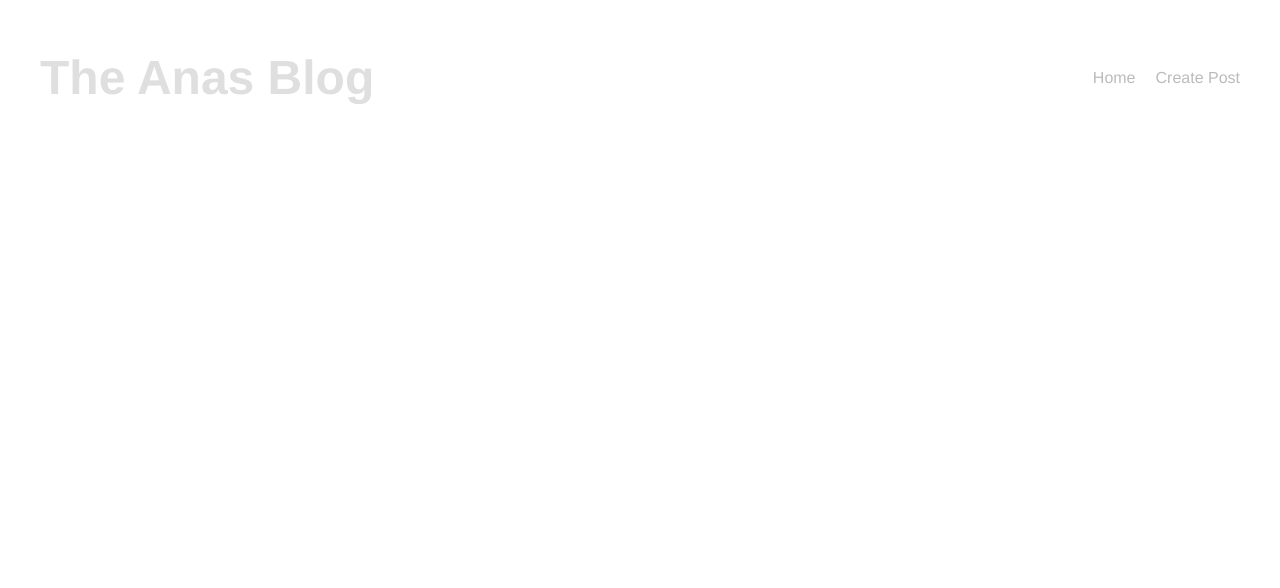
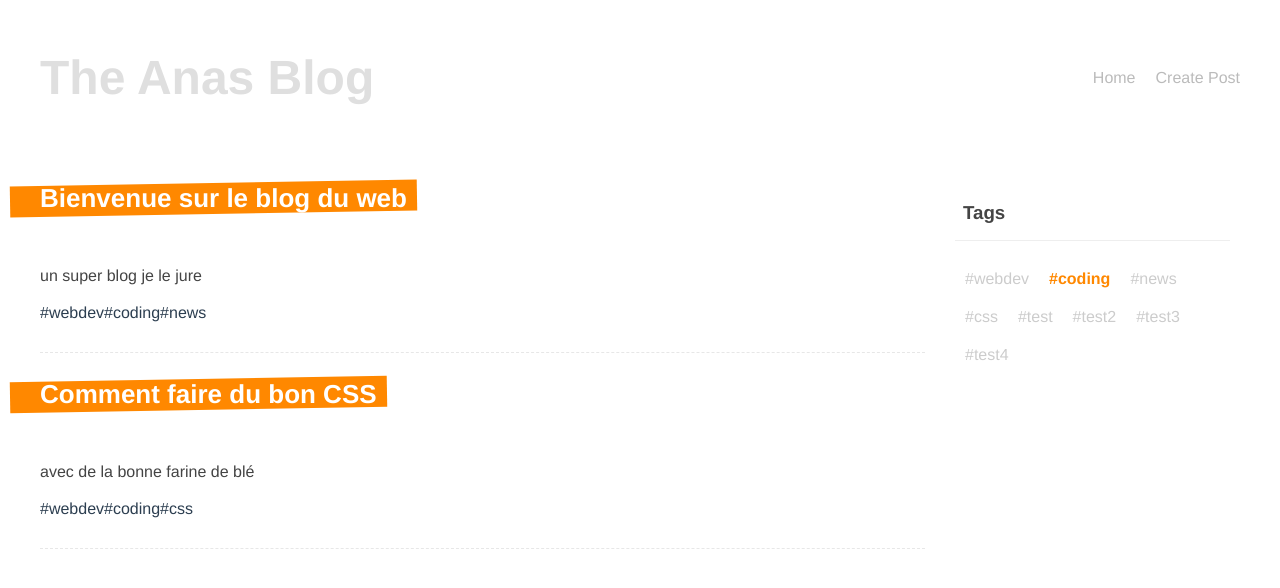
Before and after one commit to anasZabili/vue_udemy_tnn_71_blog, a Vue app: page /tags/coding in a window 1280 px wide. Shown: the top 588 px of the page. Built offline with nearby package versions, Linux system fonts and the light colour scheme; data requests are answered from the project's data file.

Commit message:
lesson 91

```diff
--- /dev/null
+++ b/src/components/TagCloud.vue
@@ -0,0 +1,51 @@
+<template>
+  <div class="tag-cloud">
+    <h3>Tags</h3>
+    <div v-for="tag in tags" :key="tag">
+      <router-link :to="{ name: 'Tag', params: { tag: tag } }">
+        #{{ tag }}
+      </router-link>
+    </div>
+  </div>
+</template>
+
+<script>
+import useTags from "../composable/useTags";
+
+export default {
+  props: ["posts"],
+  setup(props) {
+    const { tags } = useTags(props.posts);
+    console.log(
+      "🚀 ~ file: TagCloud.vue ~ line 18 ~ setup ~ props.posts",
+      props.posts
+    );
+    console.log("🚀 ~ file: TagCloud.vue ~ line 18 ~ setup ~ tags", tags);
+
+    return { tags };
+  },
+};
+</script>
+
+<style>
+.tag-cloud {
+  padding: 10px;
+}
+.tag-cloud h3 {
+  border-bottom: 1px solid #eee;
+  padding: 16px 8px;
+  color: #444;
+}
+.tag-cloud div {
+  display: inline-block;
+  padding: 10px;
+}
+.tag-cloud a {
+  color: #ccc;
+  text-decoration: none;
+}
+.tag-cloud a.router-link-active {
+  color: #ff8800;
+  font-weight: bold;
+}
+</style>
--- /dev/null
+++ b/src/composable/useTags.js
@@ -0,0 +1,16 @@
+import { ref } from "vue";
+
+const useTags = (posts) => {
+  const tags = ref([]);
+  const tagSet = new Set();
+
+  posts.forEach((item) => {
+    item.tags.forEach((tag) => {
+      tagSet.add(tag);
+    });
+  });
+  tags.value = [...tagSet];
+  return { tags };
+};
+
+export default useTags;
--- a/src/router/index.js
+++ b/src/router/index.js
@@ -2,6 +2,7 @@ import { createRouter, createWebHistory } from "vue-router";
 import Home from "../views/Home.vue";
 import Details from "../views/Details.vue";
 import Create from "../views/Create.vue";
+import Tag from "../views/Tag.vue";
 
 const routes = [
   {
@@ -20,6 +21,12 @@ const routes = [
     name: "Create",
     component: Create,
   },
+  {
+    path: "/tags/:tag",
+    name: "Tag",
+    component: Tag,
+    props: true,
+  },
 ];
 
 const router = createRouter({
--- a/src/views/Home.vue
+++ b/src/views/Home.vue
@@ -2,8 +2,9 @@
   <div class="home">
     <h1>Home</h1>
     <div v-if="error">{{ error }}</div>
-    <div v-if="posts.length && !error">
+    <div v-if="posts.length && !error" class="layout">
       <PostList :posts="posts" />
+      <TagCloud :posts="posts" />
     </div>
     <div v-else><Spinner /></div>
   </div>
@@ -12,16 +13,18 @@
 <script>
 import { ref, reactive, computed, watch, watchEffect } from "vue";
 import PostList from "../components/PostList";
-import getPost from "../composable/getPosts";
+import getPosts from "../composable/getPosts";
 import Spinner from "../components/Spinner";
+import TagCloud from "../components/TagCloud";
 export default {
   name: "Home",
   components: {
     PostList,
     Spinner,
+    TagCloud,
   },
   setup() {
-    const { posts, error, load } = getPost();
+    const { posts, error, load } = getPosts();
     load();
     return {
       posts,
@@ -37,4 +40,9 @@ export default {
   margin: 0 auto;
   padding: 10px;
 }
+.layout {
+  display: grid;
+  grid-template-columns: 3fr 1fr;
+  gap: 20px;
+}
 </style>
--- /dev/null
+++ b/src/views/Tag.vue
@@ -0,0 +1,50 @@
+<template>
+  <div class="tag">
+    <div v-if="error">{{ error }}</div>
+    <div v-if="tagPosts.length" class="layout">
+      <PostList :posts="tagPosts" />
+      <TagCloud :posts="posts" />
+    </div>
+    <div v-else>
+      <Spinner />
+    </div>
+  </div>
+</template>
+
+<script>
+import { computed, useRef, onMounted } from "vue";
+import { useRoute } from "vue-router";
+import getPosts from "../composable/getPosts";
+import PostList from "../components/PostList";
+import TagCloud from "../components/TagCloud";
+
+import Spinner from "../components/Spinner";
+export default {
+  components: {
+    Spinner,
+    PostList,
+    TagCloud,
+  },
+  props: ["tag"],
+  setup(props) {
+    const route = useRoute();
+    const { posts, error, load } = getPosts();
+    console.log("🚀 ~ file: Tag.vue ~ line 26 ~ setup ~ posts", posts);
+    load();
+
+    const tagPosts = computed(() => {
+      return posts.value.filter((post) => post.tags.includes(route.params.tag));
+    });
+
+    return { tagPosts, posts, error };
+  },
+};
+</script>
+
+<style>
+.tag {
+  max-width: 1200px;
+  margin: 0 auto;
+  padding: 10px;
+}
+</style>
```
